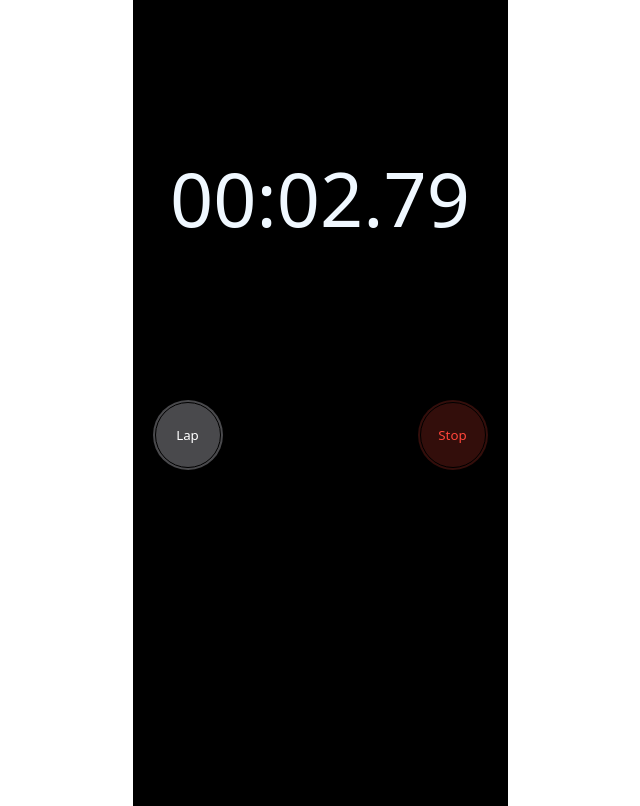
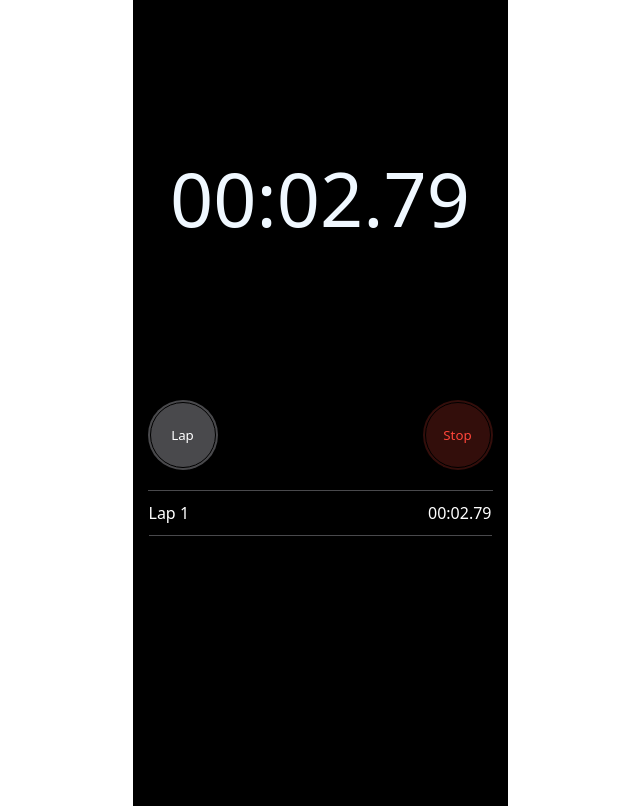
Before and after one commit to SheikhAli97/react-stopwatch, a React (Vite) app: page / in a window 1280 px wide. Both pictures are taken after a click on the button "Start". Shown: the whole page, without its empty margins (320-960 px from the left). Built offline with nearby package versions, Linux system fonts and the light colour scheme.

Commit message:
calculate and render laps

```diff
--- a/src/components/Stopwatch.jsx
+++ b/src/components/Stopwatch.jsx
@@ -5,7 +5,16 @@ function Stopwatch() {
   const [totalTime, setTotalTime] = useState(0);
   const [watchIsOn, setWatchIsOn] = useState(false);
 
-  const padNumber = (value) => Math.floor(value).toString().padStart(2, "0");
+  const [lapState, setLapState] = useState({
+    laps: [],
+    runningTime: 0,
+    totalLapTime: 0,
+    slowestLap: [],
+    fastestLap: [],
+  });
+
+
+  const padNumber = (time) => Math.floor(time).toString().padStart(2, "0");
 
   const formatTime = (elapsedTime) => {
     const centiseconds = (elapsedTime % 1000) / 10;
@@ -22,16 +31,20 @@ function Stopwatch() {
 
   const handleReset = () => {
     setTotalTime(0);
-    setWatchIsOn(false);
+    setLapState({
+      laps: [],
+      runningTime: 0,
+      totalLapTime: 0,
+      slowestLap: [],
+      fastestLap: [],
+    });
   };
 
   const startTime = () => {
     toggleWatchStatus();
   };
 
-  const calculateLap = () => {
-    console.log("calculate lap");
-  };
+  //check if lap button has been clicked.
 
   useEffect(() => {
     let intervalID;
@@ -42,12 +55,29 @@ function Stopwatch() {
         const currentTime = Date.now();
         const elapsedTime = currentTime - initialTime;
         setTotalTime(elapsedTime);
-        console.log(elapsedTime);
+        setLapState((previousLapState) => ({
+          ...previousLapState,
+          runningTime: elapsedTime - previousLapState.totalLapTime,
+        }));
       }, 10);
     }
 
     return () => clearInterval(intervalID);
   }, [watchIsOn]); //run use effect if watch status or time changes
+
+  const addLap = () => {
+    //add lap to the
+    if (totalTime > 0) {
+      setLapState((previousLapData) => ({
+        ...previousLapData,
+        laps: [...previousLapData.laps, lapState.runningTime],
+        totalLapTime:
+          previousLapData.totalLapTime + previousLapData.runningTime,
+      }));
+    }
+
+    console.log(lapState);
+  };
 
   return (
     <div>
@@ -60,8 +90,8 @@ function Stopwatch() {
             <div className="button-wrapper">
               <button
                 id="reset"
-                className="initial-lap"
-                onClick={watchIsOn ? calculateLap : handleReset}
+                className="initial-lap button"
+                onClick={watchIsOn ? addLap : handleReset}
               >
                 {watchIsOn
                   ? "Lap"
@@ -73,7 +103,9 @@ function Stopwatch() {
             <div className="button-wrapper">
               <button
                 id="start"
-                className={watchIsOn ? "stop-button" : "start-button"}
+                className={
+                  watchIsOn ? "stop-button button" : "start-button button"
+                }
                 onClick={startTime}
               >
                 {watchIsOn ? "Stop" : "Start"}
@@ -82,7 +114,25 @@ function Stopwatch() {
           </div>
 
           <div className="laps-container">
-            <table id="laps-table" className="laps-table"></table>
+            <table id="laps-table" className="laps-table">
+              <tbody>
+                {(watchIsOn || totalTime > 0) && (
+                  <tr className="table-row">
+                    <td> Lap {lapState.laps.length + 1}</td>
+                    <td> {formatTime(lapState.runningTime)}</td>
+                  </tr>
+                )}
+
+                {lapState.laps.map((lap, index) => {
+                  return (
+                    <tr key={index} className="table-row">
+                      <td>Lap {index + 1}</td>
+                      <td>{formatTime(lap)}</td>
+                    </tr>
+                  );
+                })}
+              </tbody>
+            </table>
           </div>
         </div>
       </div>
--- a/src/components/Stopwwatch.css
+++ b/src/components/Stopwwatch.css
@@ -1,5 +1,3 @@
-
-
 * {
   font-family: system-ui, -apple-system, BlinkMacSystemFont, "Segoe UI", Roboto,
     Oxygen, Ubuntu, Cantarell, "Open Sans", "Helvetica Neue", sans-serif;
@@ -36,21 +34,20 @@
 }
 
 .fastest-lap {
-    color: var(--start-btn-text-color)
+  color: var(--start-btn-text-color);
 }
 
 .slowest-lap {
-    color: var(--stop-btn-text-color)
+  color: var(--stop-btn-text-color);
 }
-
 
 .button-container {
   display: flex;
   justify-content: space-between;
-    margin: 0 20px ;
+  margin: 0 15px;
+  padding-bottom: 20px;
+  border-bottom: 0.5px solid var(--reset-btn-bg-color);
 }
-
-
 
 .main-timer {
   display: flex;
@@ -79,11 +76,11 @@
   color: var(--stop-btn-text-color);
 }
 
-  .initial-lap{
-    background-color:#49494c;
+.initial-lap {
+  background-color: #49494c;
   color: var(--reset-btn-text-color);
 }
-  button {
+.button {
   display: block;
   height: 70px;
   width: 70px;
@@ -97,29 +94,24 @@
 
 tr {
   display: flex;
-    margin-top: 10px;
-    border-bottom: .5px solid var(--reset-btn-bg-color);
+
+  border-bottom: 0.5px solid var(--reset-btn-bg-color);
   color: #fff;
   width: 100%;
   justify-content: space-between;
   align-items: center;
-    height: 30px;
+  height: 45px;
   font-size: 1rem;
-    font-weight: 400;
-
+  font-weight: 200;
+  font-variant-numeric: tabular-nums;
 }
 
-  .laps-table{
+.laps-table {
   display: flex;
   width: 100%;
-    margin-top: 2rem;
 }
-
-
-
 
 tbody {
   width: 100%;
   padding: 0 1rem;
-
 }
```
Lines whose indentation alone changed are shown as unchanged.
